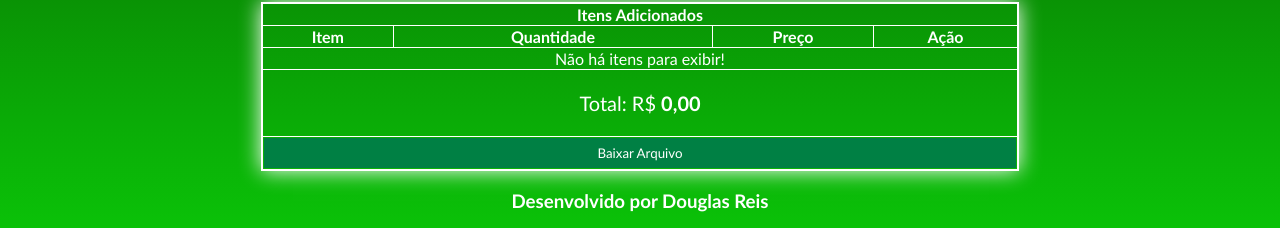
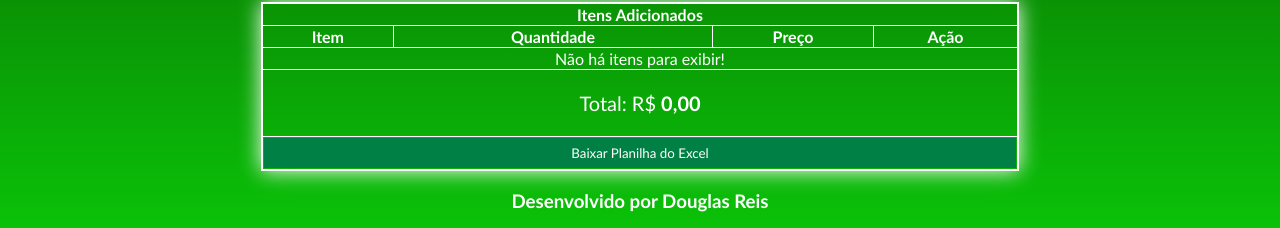
Before and after one commit to DouglasReis98/OrcamentoAPP-ReactJS, a React (Create React App) app: page / in a window 1280 px wide. Shown: the part 297-525 px from the top of the page. Built offline with nearby package versions, Linux system fonts and the light colour scheme.

Commit message:
mudar_nome_botao

```diff
--- a/src/components/ExportExcel.js
+++ b/src/components/ExportExcel.js
@@ -111,7 +111,7 @@ const ExportExcel = ({ dados, total, nomeArquivo }) => {
   return (
     <>
       <button id={style.baixar} onClick={exportarParaExcel}>
-        Baixar Arquivo
+        Baixar Planilha do Excel
       </button>
     </>
   );
```
